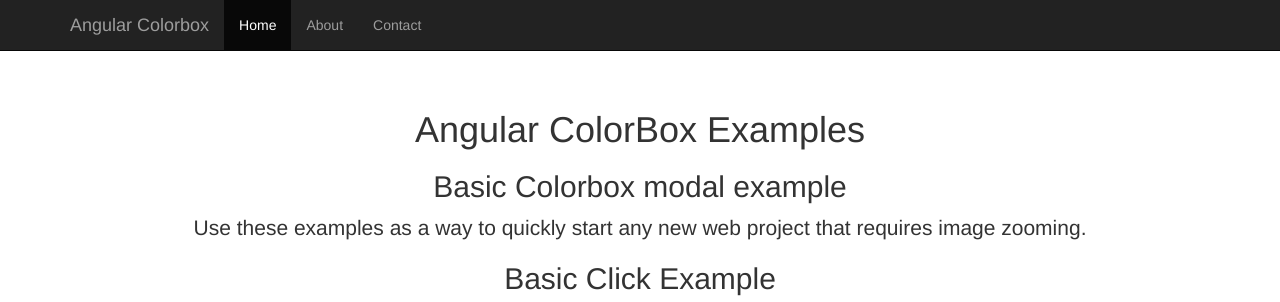
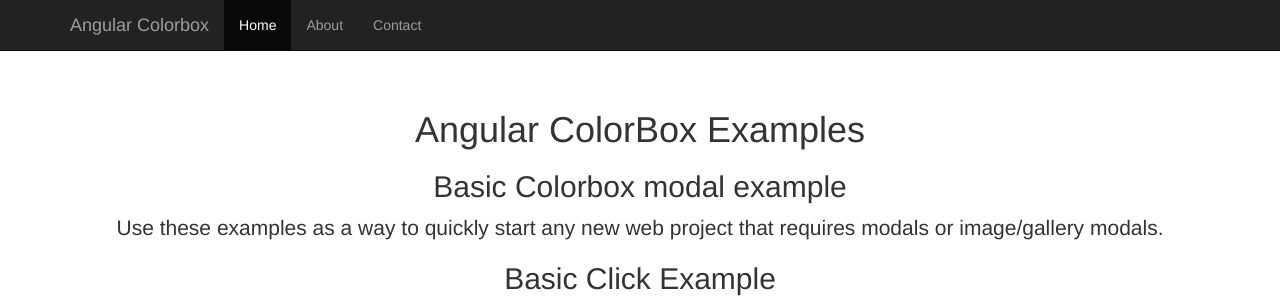
Before and after one commit to igorlino/angular-colorbox, a plain HTML site: page index.html in a window 1280 px wide. Shown: the top 302 px of the page. Drawn offline with nearby package versions, Linux system fonts and the light colour scheme; some packages are replaced by stand-ins of ours; a script that the page names is missing.

Commit message:
Text correction.

```diff
--- a/index.html
+++ b/index.html
@@ -96,8 +96,8 @@
 
         <h2>Basic Colorbox modal example</h2>
 
-        <p class="lead">Use these examples as a way to quickly start any new web project that requires image
-            zooming.</p>
+        <p class="lead">Use these examples as a way to quickly start any new web project that requires modals or image/gallery
+            modals.</p>
 
 
         <h2>Basic Click Example</h2>
```
